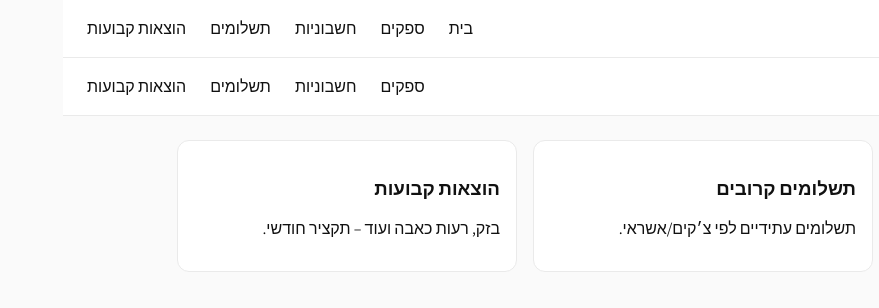
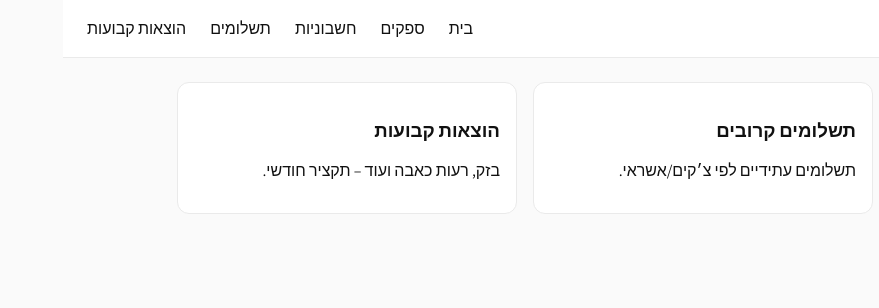
Before and after one commit to abyk4329/halivas.invoice, a Next.js app: page / in a window 1280 px wide. Shown: the top 308 px of the page, without its empty margins (401-1280 px from the left). Built offline with nearby package versions, Linux system fonts and the light colour scheme.

Commit message:
Fix duplicate navigation header
- Remove duplicate header from home page (page.tsx)
- Navigation now appears only once (from layout.tsx)
- Cleaner UI with single header bar

```diff
--- a/src/app/page.tsx
+++ b/src/app/page.tsx
@@ -2,20 +2,7 @@ import Link from 'next/link';
 
 export default function Home() {
   return (
-    <>
-      <header className="appbar">
-        <div style={{ display: 'flex', alignItems: 'center', gap: 8 }}>
-          <img src="/favicon.svg" alt="חליווס" width={28} height={28} />
-          <b>חליווס – מערכת ספקים</b>
-        </div>
-        <nav style={{ display: 'flex', gap: 8 }}>
-          <Link href="/suppliers">ספקים</Link>
-          <Link href="/invoices">חשבוניות</Link>
-          <Link href="/payments">תשלומים</Link>
-          <Link href="/recurring">הוצאות קבועות</Link>
-        </nav>
-      </header>
-      <main>
+    <main>
         <div className="grid cols-3">
           <div className="card">
             <h3>יתרות פתוחות</h3>
@@ -31,6 +18,5 @@ export default function Home() {
           </div>
         </div>
       </main>
-    </>
   );
 }
```
